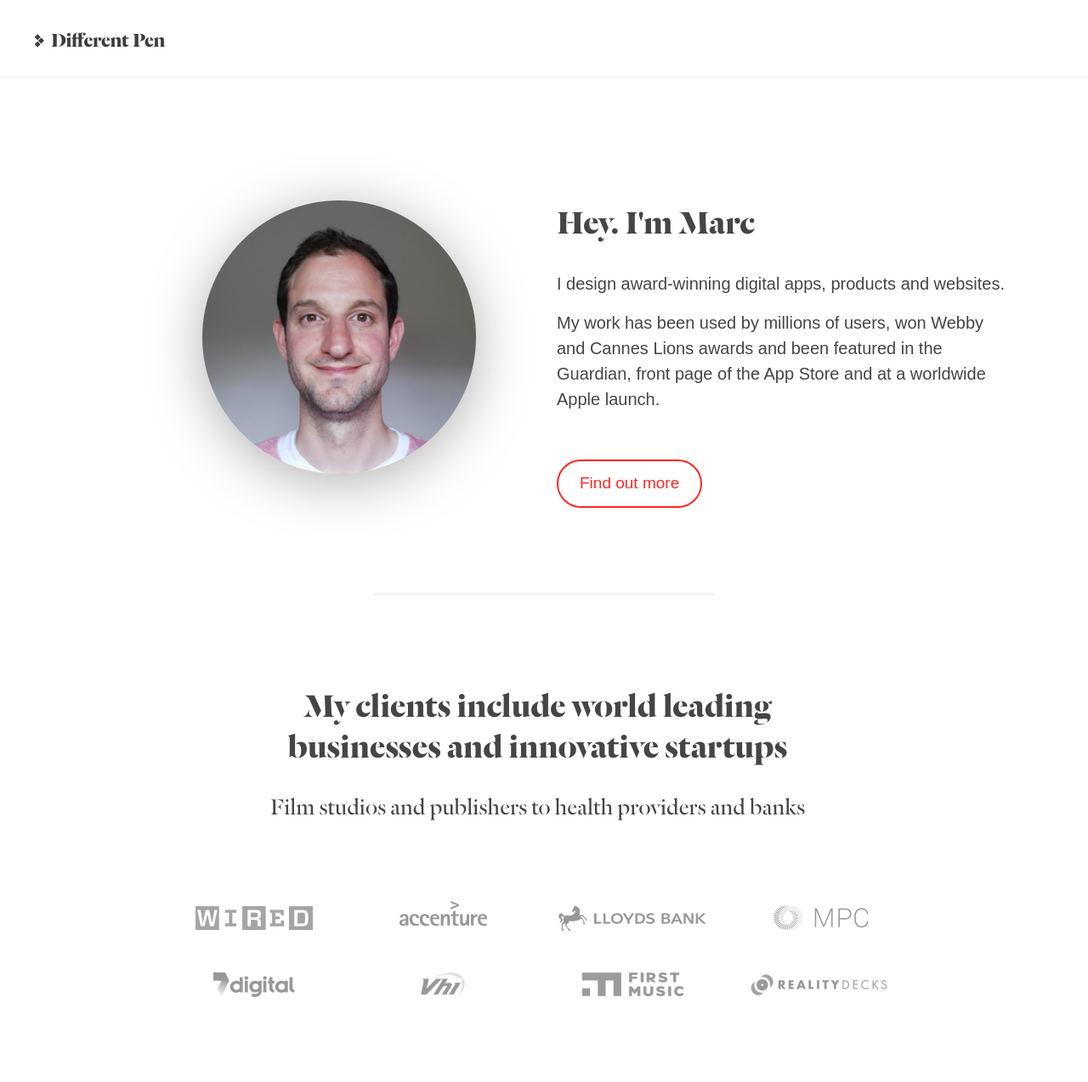
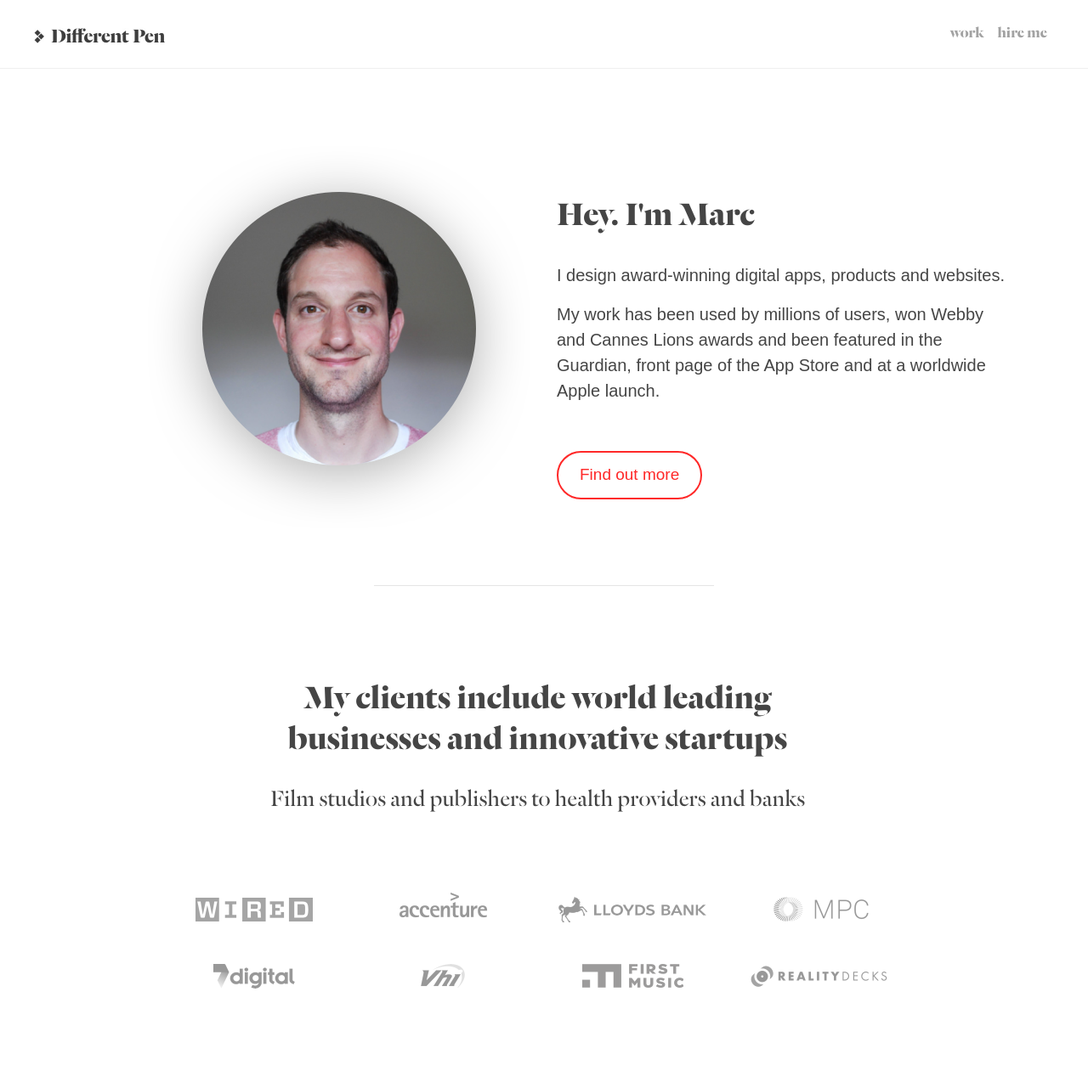
Before and after one commit to mlangsman/portfolio-langsman, a Jekyll site: the page built from index.html, in a window 1280 px wide. Shown: the whole page at 85% size. Built offline with Jekyll 4.4.1, drawn with Linux system fonts in a browser that asks for light colours; some web fonts are replaced.

Commit message:
Fixed navbar for Boostrap 4 stable

```diff
--- a/_includes/nav.html
+++ b/_includes/nav.html
@@ -1,14 +1,12 @@
-	<nav class="navbar navbar-toggleable navbar-inverse">
+	<nav class="navbar navbar-expand navbar-inverse">
 	  	<a class="navbar-brand" href="{{ site.baseurl }}/"><img src="{{ site.baseurl }}/img/brand@2x.jpg" height="18" width="155"/></a>
-		<button class="navbar-toggler navbar-toggler-right" type="button" data-toggle="collapse" data-target="#navbarNavAltMarkup" aria-controls="navbarNavAltMarkup" aria-expanded="false" aria-label="Toggle navigation">
+  <button class="navbar-toggler" type="button" data-toggle="collapse" data-target="#navbarTogglerDemo03" aria-controls="navbarTogglerDemo03" aria-expanded="false" aria-label="Toggle navigation">
 	    	<span class="navbar-toggler-icon"></span>
 	  	</button>
-
 	  	<div class="collapse navbar-collapse justify-content-end" id="navbarNavAltMarkup">
 			<div class="navbar-nav">
 				<a class="nav-item nav-link" href="{{ site.baseurl }}/#work">work</a>
 				<a class="nav-item nav-link" href="mailto:marc@langsman.com">hire me</a>
-
 			</div>
 	  		</div>
 	</nav>
```
